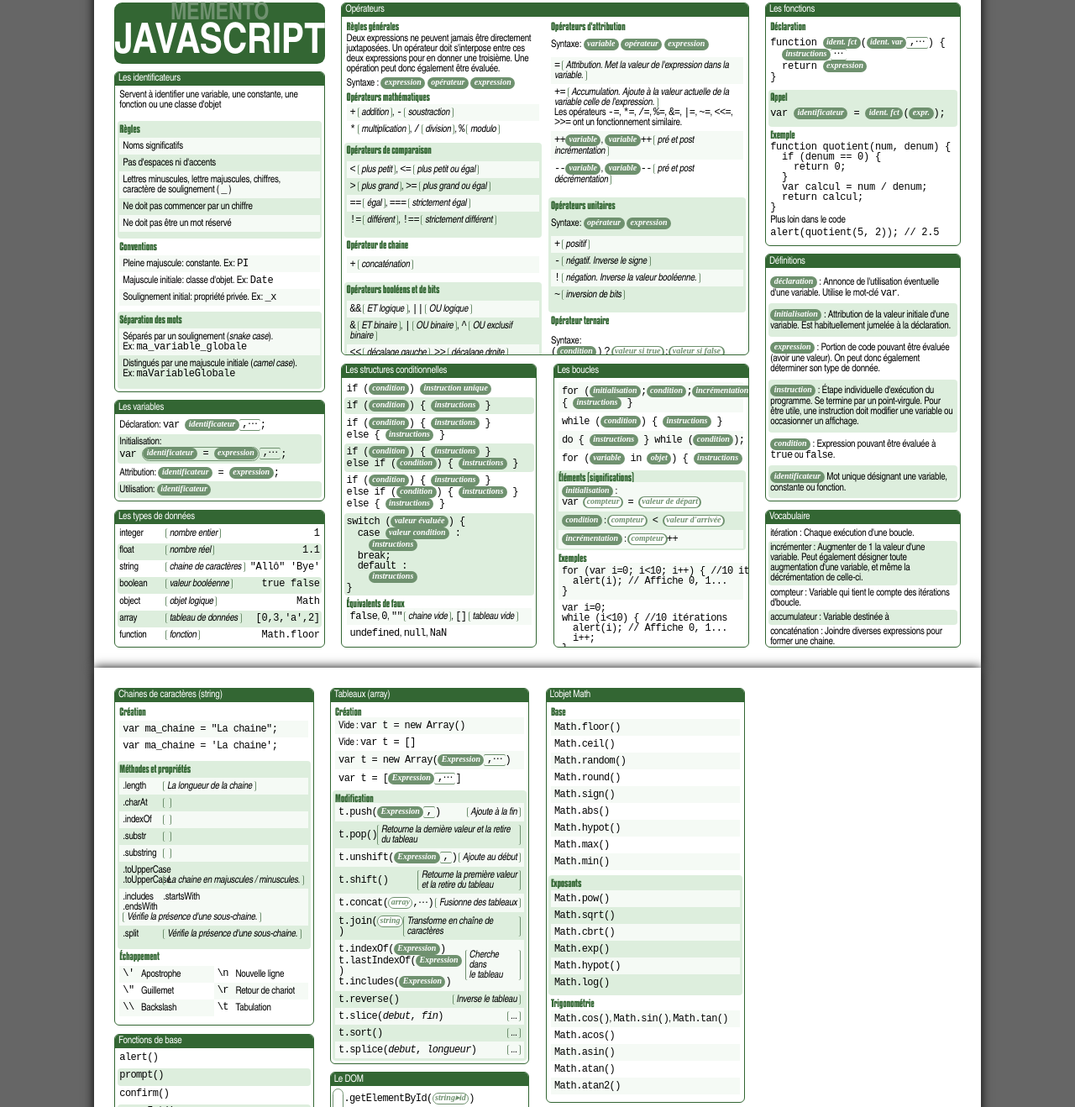
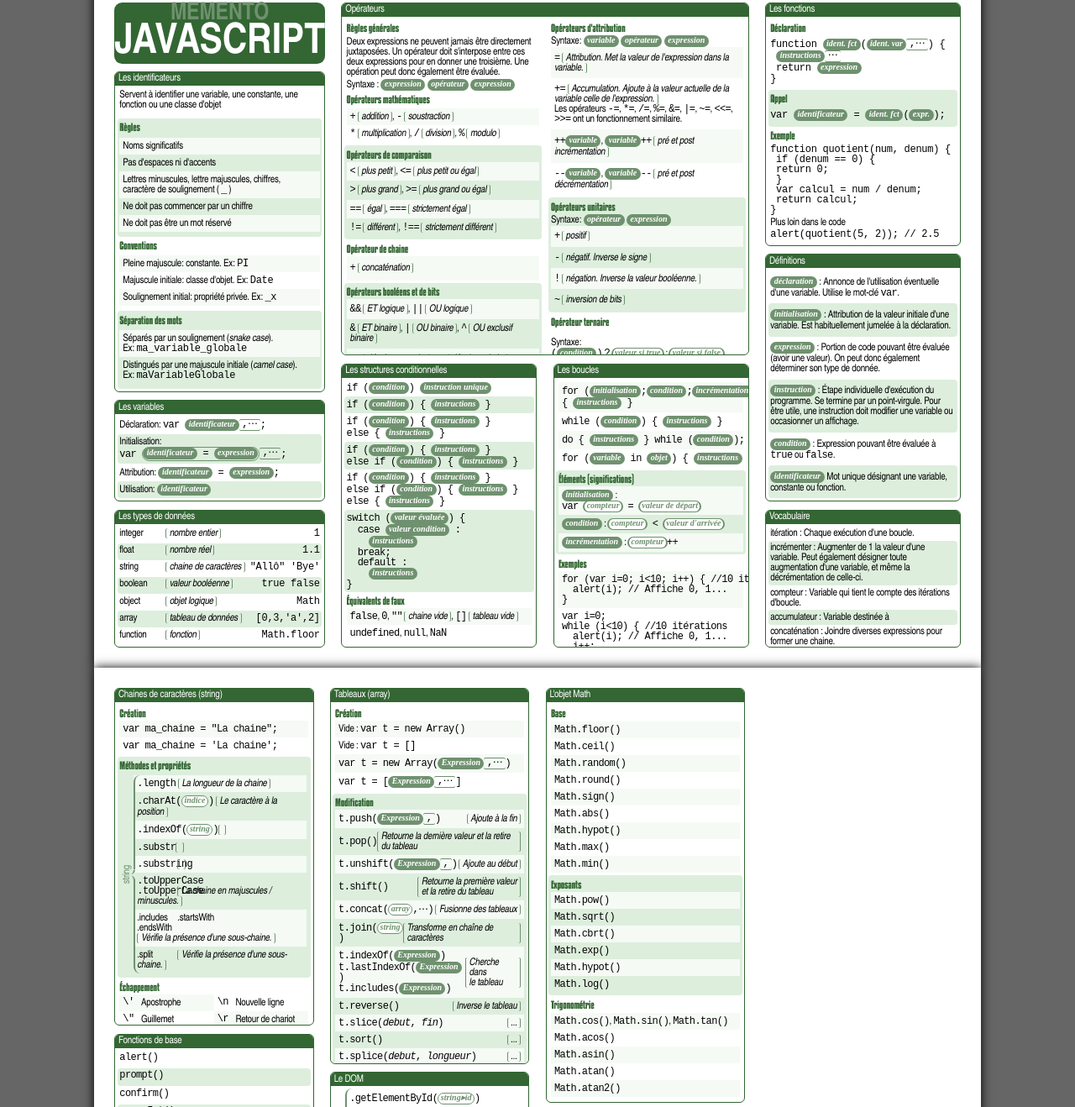
Before and after one commit to bobanum/memento-javascript, a plain HTML site: page index.html in a window 1280 px wide. Shown: the part 21-1339 px from the top of the page at 84% size. Drawn offline with Linux system fonts and the light colour scheme; a web font is replaced by a local one.

Commit message:
Essai non concluant

```diff
--- a/index.html
+++ b/index.html
@@ -52,22 +52,46 @@
 		<article id="variables">
 			<header>Les variables</header>
 			<ul class="body centres-verticaux">
-				<li><div>Déclaration: <code>var <cite>identificateur</cite><code class="separateur repeter">,</code>;</code></div></li>
-				<li><div>Initialisation: <code>var <code class="groupe"><cite>identificateur</cite> = <cite>expression</cite></code><code class="separateur repeter">,</code>;</code></div></li>
-				<li><div>Attribution: <code><cite>identificateur</cite> = <cite>expression</cite>;</code></div></li>
-				<li><div>Utilisation: <cite>identificateur</cite></div></li>
+				<li>
+					<div>Déclaration: <code>var <cite>identificateur</cite><code class="separateur repeter">,</code>;</code>
+					</div>
+				</li>
+				<li>
+					<div>Initialisation: <code>var <code class="groupe"><cite>identificateur</cite> = <cite>expression</cite></code><code class="separateur repeter">,</code>;</code>
+					</div>
+				</li>
+				<li>
+					<div>Attribution: <code><cite>identificateur</cite> = <cite>expression</cite>;</code></div>
+				</li>
+				<li>
+					<div>Utilisation: <cite>identificateur</cite></div>
+				</li>
 			</ul>
 		</article>
 		<article id="types_donnees">
 			<header>Les types de données</header>
 			<ul class="body">
-				<li><div><span class="terme">integer</span><span class="def">nombre entier</span><samp>1</samp></div></li>
-				<li><div><span class="terme">float</span><span class="def">nombre réel</span><samp>1.1</samp></div></li>
-				<li><div><span class="terme">string</span><span class="def">chaine de caractères</span><samp>"Allô" 'Bye'</samp></div></li>
-				<li><div><span class="terme">boolean</span><span class="def">valeur booléenne</span><samp>true false</samp></div></li>
-				<li><div><span class="terme">object</span><span class="def">objet logique</span><samp>Math</samp></div></li>
-				<li><div><span class="terme">array</span><span class="def">tableau de données</span><samp>[0,3,'a',2]</samp></div></li>
-				<li><div><span class="terme">function</span><span class="def">fonction</span><samp>Math.floor</samp></div></li>
+				<li>
+					<div><span class="terme">integer</span><span class="def">nombre entier</span><samp>1</samp></div>
+				</li>
+				<li>
+					<div><span class="terme">float</span><span class="def">nombre réel</span><samp>1.1</samp></div>
+				</li>
+				<li>
+					<div><span class="terme">string</span><span class="def">chaine de caractères</span><samp>"Allô" 'Bye'</samp></div>
+				</li>
+				<li>
+					<div><span class="terme">boolean</span><span class="def">valeur booléenne</span><samp>true false</samp></div>
+				</li>
+				<li>
+					<div><span class="terme">object</span><span class="def">objet logique</span><samp>Math</samp></div>
+				</li>
+				<li>
+					<div><span class="terme">array</span><span class="def">tableau de données</span><samp>[0,3,'a',2]</samp></div>
+				</li>
+				<li>
+					<div><span class="terme">function</span><span class="def">fonction</span><samp>Math.floor</samp></div>
+				</li>
 			</ul>
 		</article>
 		<article id="operateurs">
@@ -79,58 +103,110 @@
 					<div>Syntaxe : <cite>expression</cite> <cite>opérateur</cite> <cite>expression</cite></div>
 					<h2>Opérateurs mathématiques</h2>
 					<ul>
-						<li><code>+</code> <span class="def">addition</span>, <code>-</code> <span class="def">soustraction</span></li>
-						<li><code>*</code> <span class="def">multiplication</span>, <code>/</code> <span class="def">division</span>, <code>%</code> <span class="def">modulo</span></li>
+						<li>
+							<div><code>+</code> <span class="def">addition</span>, <code>-</code> <span class="def">soustraction</span></div>
+						</li>
+						<li>
+							<div><code>*</code> <span class="def">multiplication</span>, <code>/</code> <span class="def">division</span>, <code>%</code> <span class="def">modulo</span></div>
+						</li>
 					</ul>
 				</li>
 				<li>
 					<h2>Opérateurs de comparaison</h2>
-					<ul>
-						<li><code>&lt;</code> <span class="def">plus petit</span>, <code>&lt;=</code> <span class="def">plus petit ou égal</span></li>
-						<li><code>&gt;</code> <span class="def">plus grand</span>, <code>&gt;=</code> <span class="def">plus grand ou égal</span></li>
-						<li><code>==</code> <span class="def">égal</span>, <code>===</code> <span class="def">strictement égal</span></li>
-						<li><code>!=</code> <span class="def">différent</span>, <code>!==</code> <span class="def">strictement différent</span></li>
+					<ul class="etire centres-verticaux">
+						<li>
+							<div><code>&lt;</code> <span class="def">plus petit</span>, <code>&lt;=</code> <span class="def">plus petit ou égal</span></div>
+						</li>
+						<li>
+							<div><code>&gt;</code> <span class="def">plus grand</span>, <code>&gt;=</code> <span class="def">plus grand ou égal</span></div>
+						</li>
+						<li>
+							<div><code>==</code> <span class="def">égal</span>, <code>===</code> <span class="def">strictement égal</span></div>
+						</li>
+						<li>
+							<div><code>!=</code> <span class="def">différent</span>, <code>!==</code> <span class="def">strictement différent</span></div>
+						</li>
 					</ul>
 				</li>
 				<li>
 					<h2>Opérateur de chaine</h2>
-					<ul>
-						<li><code>+</code> <span class="def">concaténation</span></li>
+					<ul class="etire centres-verticaux">
+						<li>
+							<div><code>+</code> <span class="def">concaténation</span></div>
+						</li>
 					</ul>
 				</li>
 				<li>
 					<h2>Opérateurs booléens et de bits</h2>
-					<ul>
-						<li><code>&amp;&amp;</code> <span class="def">ET logique</span>, <code>||</code> <span class="def">OU logique</span></li>
-						<li><code>&amp;</code> <span class="def">ET binaire</span>, <code>|</code> <span class="def">OU binaire</span>, <code>^</code> <span class="def">OU exclusif binaire</span></li>
-						<li><code>&lt;&lt;</code> <span class="def">décalage gauche</span>, <code>&gt;&gt;</code> <span class="def">décalage droite</span></li>
+					<ul class="etire centres-verticaux">
+						<li>
+							<div><code>&amp;&amp;</code> <span class="def">ET logique</span>, <code>||</code> <span class="def">OU logique</span></div>
+						</li>
+						<li>
+							<div><code>&amp;</code> <span class="def">ET binaire</span>, <code>|</code> <span class="def">OU binaire</span>, <code>^</code> <span class="def">OU exclusif binaire</span></div>
+						</li>
+						<li>
+							<div><code>&lt;&lt;</code> <span class="def">décalage gauche</span>, <code>&gt;&gt;</code> <span class="def">décalage droite</span></div>
+						</li>
 					</ul>
 				</li>
 				<li>
 					<h2>Opérateurs d'attribution</h2>
 					<div>Syntaxe: <cite>variable</cite> <cite>opérateur</cite> <cite>expression</cite></div>
-					<ul>
-						<li><code>=</code> <span class="def">Attribution. Met la valeur de l'expression dans la variable.</span></li>
-						<li><code>+=</code> <span class="def">Accumulation. Ajoute à la valeur actuelle de la variable celle de l'expression.</span>
+					<ul class="etire centres-verticaux">
+						<li>
+							<div>
+								<code>=</code> <span class="def">Attribution. Met la valeur de l'expression dans la variable.</span>
+							</div>
+						</li>
+						<li>
+							<div>
+								<code>+=</code> <span class="def">Accumulation. Ajoute à la valeur actuelle de la variable celle de l'expression.</span>
+							</div>
 							<div>Les opérateurs <code>-=</code>, <code>*=</code>, <code>/=</code>, <code>%=</code>, <code>&amp;=</code>, <code>|=</code>, <code>~=</code>, <code>&lt;&lt;=</code>, <code>&gt;&gt;=</code> ont un fonctionnement similaire.</div>
 						</li>
-						<li><code>++</code><cite>variable</cite>, <cite>variable</cite><code>++</code> <span class="def">pré et post incrémentation</span></li>
-						<li><code>--</code><cite>variable</cite>, <cite>variable</cite><code>--</code> <span class="def">pré et post décrémentation</span></li>
+						<li>
+							<div>
+								<code>++</code><cite>variable</cite>, <cite>variable</cite><code>++</code> <span class="def">pré et post incrémentation</span>
+							</div>
+						</li>
+						<li>
+							<div>
+								<code>--</code><cite>variable</cite>, <cite>variable</cite><code>--</code> <span class="def">pré et post décrémentation</span>
+							</div>
+						</li>
 					</ul>
 				</li>
 				<li>
 					<h2>Opérateurs unitaires</h2>
 					<div>Syntaxe: <cite>opérateur</cite> <cite>expression</cite></div>
-					<ul>
-						<li><code>+</code> <span class="def">positif</span></li>
-						<li><code>-</code> <span class="def">négatif. Inverse le signe</span></li>
-						<li><code>!</code> <span class="def">négation. Inverse la valeur booléenne.</span></li>
-						<li><code>~</code> <span class="def">inversion de bits</span></li>
+					<ul class="etire centres-verticaux">
+						<li>
+							<div>
+								<code>+</code> <span class="def">positif</span>
+							</div>
+						</li>
+						<li>
+							<div>
+								<code>-</code> <span class="def">négatif. Inverse le signe</span>
+							</div>
+						</li>
+						<li>
+							<div>
+								<code>!</code> <span class="def">négation. Inverse la valeur booléenne.</span>
+							</div>
+						</li>
+						<li>
+							<div>
+								<code>~</code> <span class="def">inversion de bits</span>
+							</div>
+						</li>
 					</ul>
 				</li>
 				<li>
 					<h2>Opérateur ternaire</h2>
-					<div>Syntaxe:
+					<div>
+						<div>Syntaxe:</div>
 						<div>
 							<code>(</code><cite>condition</cite><code>)</code> <code>?</code> <cite class="signification">valeur si true</cite> : <cite class="signification">valeur si false</cite>
 						</div>
@@ -234,8 +310,8 @@
 					<h2>Déclaration</h2>
 					<div class="bloccode">
 						<div>function <cite>ident. fct</cite>(<cite>ident. var</cite><code class="separateur repeter">,</code>) {</div>
-						<div>  <cite>instructions</cite><code class="separateur repeter"></code></div>
-						<div>  return <cite>expression</cite></div>
+						<div> <cite>instructions</cite><code class="separateur repeter"></code></div>
+						<div> return <cite>expression</cite></div>
 						<div>}</div>
 
 					</div>
@@ -248,11 +324,11 @@
 					<h2>Exemple</h2>
 					<div class="bloccode">
 						<div>function quotient(num, denum) {</div>
-						<div>  if (denum == 0) {</div>
-						<div>    return 0;</div>
-						<div>  }</div>
-						<div>  var calcul = num / denum;</div>
-						<div>  return calcul;</div>
+						<div> if (denum == 0) {</div>
+						<div> return 0;</div>
+						<div> }</div>
+						<div> var calcul = num / denum;</div>
+						<div> return calcul;</div>
 						<div>}</div>
 					</div>
 					<div>Plus loin dans le code</div>
@@ -297,23 +373,47 @@
 		<article id="definitions">
 			<header>Définitions</header>
 			<ul class="body centres-verticaux">
-				<li><div><cite>déclaration</cite> : Annonce de l'utilisation éventuelle d'une variable. Utilise le mot-clé <code>var</code>.</div></li>
-				<li><div><cite>initialisation</cite> : Attribution de la valeur initiale d'une variable. Est habituellement jumelée à la déclaration.</div></li>
-				<li><div><cite>expression</cite> : Portion de code pouvant être évaluée (avoir une valeur). On peut donc également déterminer son type de donnée.</div></li>
-				<li><div><cite>instruction</cite> : Étape individuelle d'exécution du programme. Se termine par un point-virgule. Pour être utile, une instruction doit modifier une variable ou occasionner un affichage.</div></li>
-				<li><div><cite>condition</cite> : Expression pouvant être évaluée à <code>true</code> ou <code>false</code>.</div></li>
-				<li><div><cite>identificateur</cite> Mot unique désignant une variable, constante ou fonction.</div></li>
+				<li>
+					<div><cite>déclaration</cite> : Annonce de l'utilisation éventuelle d'une variable. Utilise le mot-clé <code>var</code>.</div>
+				</li>
+				<li>
+					<div><cite>initialisation</cite> : Attribution de la valeur initiale d'une variable. Est habituellement jumelée à la déclaration.</div>
+				</li>
+				<li>
+					<div><cite>expression</cite> : Portion de code pouvant être évaluée (avoir une valeur). On peut donc également déterminer son type de donnée.</div>
+				</li>
+				<li>
+					<div><cite>instruction</cite> : Étape individuelle d'exécution du programme. Se termine par un point-virgule. Pour être utile, une instruction doit modifier une variable ou occasionner un affichage.</div>
+				</li>
+				<li>
+					<div><cite>condition</cite> : Expression pouvant être évaluée à <code>true</code> ou <code>false</code>.</div>
+				</li>
+				<li>
+					<div><cite>identificateur</cite> Mot unique désignant une variable, constante ou fonction.</div>
+				</li>
 			</ul>
 		</article>
 		<article id="vocabulaire">
 			<header>Vocabulaire</header>
 			<ul class="body">
-				<li><div>itération : Chaque exécution d'une boucle.</div></li>
-				<li><div>incrémenter : Augmenter de 1 la valeur d'une variable. Peut également désigner toute augmentation d'une variable, et même la décrémentation de celle-ci.</div></li>
-				<li><div>compteur : Variable qui tient le compte des itérations d'boucle.</div></li>
-				<li><div>accumulateur : Variable destinée à</div> </li>
-				<li><div>concaténation : Joindre diverses expressions pour former une chaine.</div></li>
-				<li><div>opération</div></li>
+				<li>
+					<div>itération : Chaque exécution d'une boucle.</div>
+				</li>
+				<li>
+					<div>incrémenter : Augmenter de 1 la valeur d'une variable. Peut également désigner toute augmentation d'une variable, et même la décrémentation de celle-ci.</div>
+				</li>
+				<li>
+					<div>compteur : Variable qui tient le compte des itérations d'boucle.</div>
+				</li>
+				<li>
+					<div>accumulateur : Variable destinée à</div>
+				</li>
+				<li>
+					<div>concaténation : Joindre diverses expressions pour former une chaine.</div>
+				</li>
+				<li>
+					<div>opération</div>
+				</li>
 			</ul>
 		</article>
 	</div>
@@ -331,31 +431,33 @@
 				</li>
 				<li>
 					<h2>Méthodes et propriétés</h2>
+					<div class="prefixer">
+						<div><span>string</span></div>
 						<ul>
 							<li>
-							<span class="terme">.length</span>
+								<code>.length</code>
 								<span class="def">La longueur de la chaine</span>
 							</li>
 							<li>
-							<span class="terme">.charAt</span>
+								<code>.charAt(<cite class="donnee">indice</cite>)</code>
+								<span class="def">Le caractère à la position</span>
+							</li>
+							<li>
+								<code>.indexOf(<cite class="donnee">string</cite>)</code>
 								<span class="def"></span>
 							</li>
 							<li>
-							<span class="terme">.indexOf</span>
+								<code>.substr</code>
 								<span class="def"></span>
 							</li>
 							<li>
-							<span class="terme">.substr</span>
+								<span class="terme"><code>.substring</code></span>
 								<span class="def"></span>
 							</li>
 							<li>
-							<span class="terme">.substring</span>
-							<span class="def"></span>
-						</li>
-						<li>
-							<span><span class="terme">.toUpperCase</span>
+								<span><span class="terme"><code>.toUpperCase</code></span>
 								<br/>
-							<span class="terme">.toUpperCase</span></span>
+								<span class="terme"><code>.toUpperCase</code></span></span>
 								<span class="def">La chaine en majuscules / minuscules.</span>
 							</li>
 							<li>
@@ -373,6 +475,7 @@
 								<span class="def">Vérifie la présence d'une sous-chaine.</span>
 							</li>
 						</ul>
+					</div>
 				</li>
 				<li id="echapement">
 					<h2>Échappement</h2>
@@ -395,8 +498,10 @@
 					<ul>
 						<li>Vide : <code>var t = new Array()</code></li>
 						<li>Vide : <code>var t = []</code></li>
-						<li><code>var t = new Array(<cite>Expression</cite><code class="separateur repeter">,</code>)</code></li>
-						<li><code>var t = [<cite>Expression</cite><code class="separateur repeter">,</code>]</code></li>
+						<li><code>var t = new Array(<cite>Expression</cite><code class="separateur repeter">,</code>)</code>
+						</li>
+						<li><code>var t = [<cite>Expression</cite><code class="separateur repeter">,</code>]</code>
+						</li>
 					</ul>
 				</li>
 				<li>
@@ -520,13 +625,27 @@
 		<article id="fonctions_base">
 			<header>Fonctions de base</header>
 			<ul class="body">
-				<li><div><code>alert()</code></div></li>
-				<li><div><code>prompt()</code></div></li>
-				<li><div><code>confirm()</code></div></li>
-				<li><div><code>parseInt()</code></div></li>
-				<li><div><code>parseFloat()</code></div></li>
-				<li><div><code>.toString()</code></div></li>
-				<li><div><code>.toFixed()</code></div></li>
+				<li>
+					<div><code>alert()</code></div>
+				</li>
+				<li>
+					<div><code>prompt()</code></div>
+				</li>
+				<li>
+					<div><code>confirm()</code></div>
+				</li>
+				<li>
+					<div><code>parseInt()</code></div>
+				</li>
+				<li>
+					<div><code>parseFloat()</code></div>
+				</li>
+				<li>
+					<div><code>.toString()</code></div>
+				</li>
+				<li>
+					<div><code>.toFixed()</code></div>
+				</li>
 			</ul>
 		</article>
 		<article id="dom">
@@ -534,17 +653,39 @@
 			<div class="prefixer">
 				<div><span>HTMLElement</span></div>
 				<ul class="body centres-verticaux">
-					<li><div><code>.getElementById(<cite class="donnee">string▸id</cite>)</code></div></li>
-					<li><div><code>.querySelector(<cite class="donnee">string▸sélecteur</cite>)</code></div></li>
-					<li><div><code>.querySelectorAll(<cite class="donnee">string▸sélecteur</cite>)</code></div></li>
-					<li><div><code>.parentNode</code></div></li>
-					<li><div><code>.nextSibling</code></div></li>
-					<li><div><code>.appendChild(<cite class="donnee">HTMLElement</cite>)</code></div></li>
-					<li><div><code>.createElement(<cite class="donnee">string</cite>)</code></div></li>
-					<li><div><code>.innerHTML</code></div></li>
-					<li><div><code>.getAttribute</code></div></li>
-					<li><div><code>.className</code></div></li>
-					<li><div><code>.style</code></div></li>
+					<li>
+						<div><code>.getElementById(<cite class="donnee">string▸id</cite>)</code></div>
+					</li>
+					<li>
+						<div><code>.querySelector(<cite class="donnee">string▸sélecteur</cite>)</code></div>
+					</li>
+					<li>
+						<div><code>.querySelectorAll(<cite class="donnee">string▸sélecteur</cite>)</code></div>
+					</li>
+					<li>
+						<div><code>.parentNode</code></div>
+					</li>
+					<li>
+						<div><code>.nextSibling</code></div>
+					</li>
+					<li>
+						<div><code>.appendChild(<cite class="donnee">HTMLElement</cite>)</code></div>
+					</li>
+					<li>
+						<div><code>.createElement(<cite class="donnee">string</cite>)</code></div>
+					</li>
+					<li>
+						<div><code>.innerHTML</code></div>
+					</li>
+					<li>
+						<div><code>.getAttribute</code></div>
+					</li>
+					<li>
+						<div><code>.className</code></div>
+					</li>
+					<li>
+						<div><code>.style</code></div>
+					</li>
 				</ul>
 			</div>
 		</article>
@@ -566,10 +707,18 @@
 		<article id="legende">
 			<header>Légende</header>
 			<ul class="body">
-				<li><div><code>Texte courrier noir</code> : À utiliser tel quel.</div></li>
-				<li><div><cite>Bulle bleue</cite> : Concept défini ailleurs</div></li>
-				<li><div><cite class="signification">Bulle blanche</cite> : Signification spécifique d'une expression.</div></li>
-				<li><div><code class="separateur repeter">,</code> Séparateur : Ce qui précède le séparateur peut se répéter en le séparant par ce caractère.</div></li>
+				<li>
+					<div><code>Texte courrier noir</code> : À utiliser tel quel.</div>
+				</li>
+				<li>
+					<div><cite>Bulle bleue</cite> : Concept défini ailleurs</div>
+				</li>
+				<li>
+					<div><cite class="signification">Bulle blanche</cite> : Signification spécifique d'une expression.</div>
+				</li>
+				<li>
+					<div><code class="separateur repeter">,</code> Séparateur : Ce qui précède le séparateur peut se répéter en le séparant par ce caractère.</div>
+				</li>
 			</ul>
 		</article>
 		<article id="copyright" class="centre">
--- a/style.less
+++ b/style.less
@@ -63,26 +63,79 @@
 	}
 }
 .prefixer {
+	@arrondi: .5em;
+	@largeur: 1.2em;
 	display: flex;
 	flex-direction: row;
 	padding: 2pt;
 	& > *:first-child {
-		.pastille;
+//		.pastille;
 		.donnee;
-		flex: 0 0 .6em;
+		flex: 0 0 @largeur;
 		display: flex;
 		justify-content: center;
 		align-items: center;
 		width: .8em;
-		margin-right: -4pt;
+		margin-right: 0pt;
 		position: relative;
+		padding: 0;
+		background: none;
 		& > * {
 			position: absolute;
 			transform: rotate(-90deg);
+			height: @largeur;
+			&::after, &::before {
+				content: "";
+				border:solid;
+				height: @arrondi;
+				width:@arrondi;
+				position: absolute;
+				bottom: 0;
+				margin-bottom: -2px;
+			}
+			&::before {
+				right: 50%;
+				border-radius: 0 0 @arrondi 0;
+				border-width: 0 0 2px 0;
+				margin-right: 1px;
+			}
+			&::after {
+				left: 50%;
+				border-radius: 0 0 0 @arrondi;
+				border-width: 0 0 2px 0;
+			}
+		}
+		&::before, &:after {
+			content: "";
+			border-width: 1px;
+			border-style: solid;
+//			border-color: black;
+			position: absolute;
+			height:calc(50% e('-') @arrondi);
+			left: 100%;
+			border-width: 0 2px;
+			border-right: none;
+			width: @arrondi;
+		}
+		&::before {
+			top:0;
+			border-radius: 1em 0 0 0;
+		}
+		&::after {
+			bottom: 0;
+			border-radius: 0 0 0 1em;
 		}
 	}
 	& > *:last-child {
 		flex: 1 1 auto;
+	}
+}
+.etire {
+	flex: 1 1 auto;
+	display: flex;
+	flex-direction: column;
+	& > * {
+		flex: 1 0 auto;
 	}
 }
 /*
@@ -219,7 +272,7 @@ sup {
 		border-radius: 3pt;
 		&:nth-child(2n) {
 			background-color: @couleur-alternance;
-			& > ul > li {
+			& > ul > li, & > div > ul > li {
 				padding: 3pt;
 				&:nth-child(2n) {
 					background-color: transparent;
@@ -230,7 +283,7 @@ sup {
 			}
 		}
 		&:nth-child(2n-1) {
-			& > ul > li {
+			& > ul > li, & > div > ul > li {
 				padding: 3pt;
 				&:nth-child(2n) {
 					background-color: transparent;
@@ -241,6 +294,9 @@ sup {
 			}
 		}
 	}
+}
+li > h2 {
+	margin: 0.15em 0 0.25em;
 }
 h2 {
 	color: @couleur-principale;
```
Also changed, not shown: style.css. Lines whose indentation alone changed are shown as unchanged.
